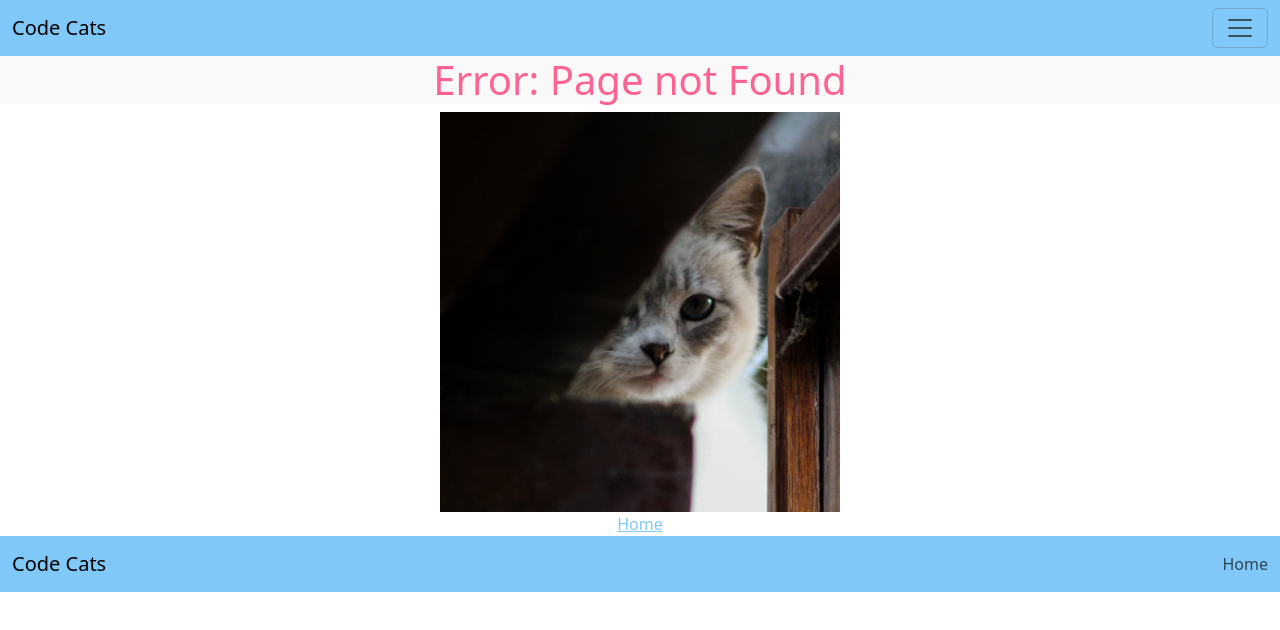
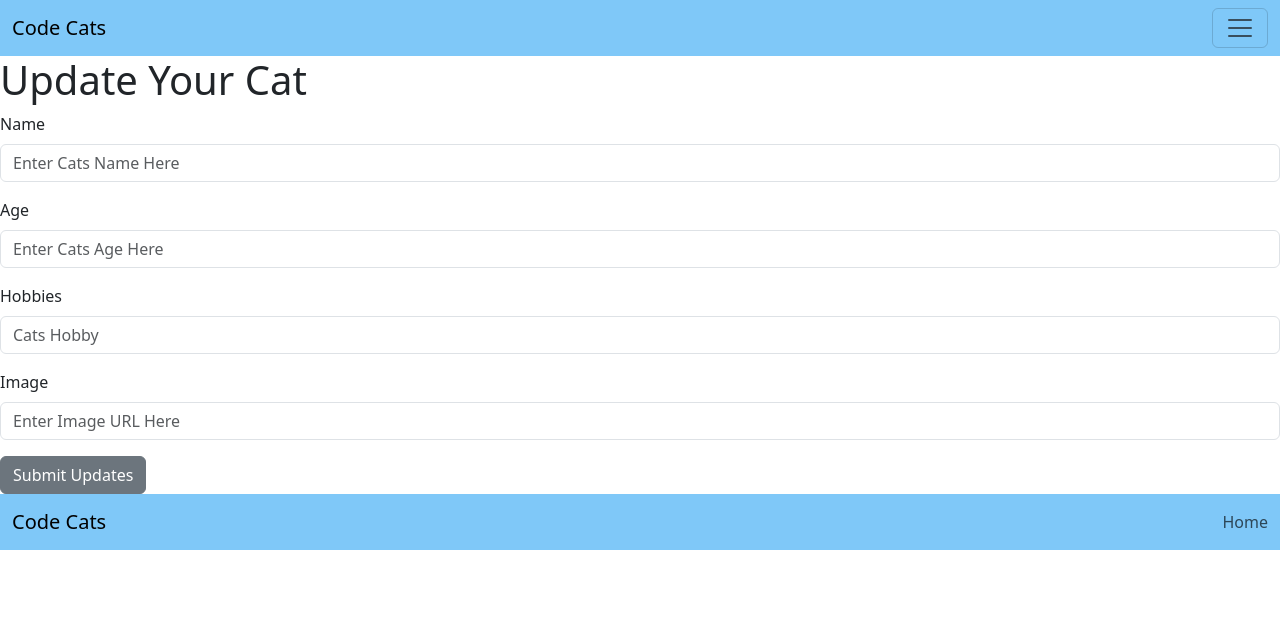
Before and after one commit to learn-academy-2023-foxtrot/cat-tinder-frontend-codecats, a React (Create React App) app: page /catedit/1 in a window 1280 px wide. Before the commit this address had no page. Shown: the top 630 px of the page. Built offline with nearby package versions, Linux system fonts and the light colour scheme.

Commit message:
worked on update functionality

```diff
--- a/src/App.js
+++ b/src/App.js
@@ -19,6 +19,11 @@ const App = () => {
     console.log(cat)
   }
 
+  const updateCat = (cat, id) => {
+    console.log("cat:", cat)
+    console.log("id:", id)
+  }
+
  return (
   <>
     <Header />
@@ -27,7 +32,7 @@ const App = () => {
       <Route path="/catindex" element={<CatIndex cats={cats} />} />
       <Route path="/catshow/:id" element={<CatShow cats={cats} />} />
       <Route path="/catnew" element={<CatNew createCat={createCat}/>} />
-      <Route path="/catedit" element={<CatEdit />} />
+      <Route path="/catedit/:id" element={<CatEdit cats={cats} updateCat={updateCat} />} />
       <Route path="*" element={<NotFound />} />
     </Routes>
     <Footer />
--- a/src/pages/CatEdit.js
+++ b/src/pages/CatEdit.js
@@ -1,9 +1,81 @@
-import React from "react"
+import React, { useState } from "react"
+import { Form, FormGroup, Label, Input, Button } from 'reactstrap'
+import { useNavigate, useParams } from "react-router-dom"
 
-const CatEdit = () => {
+const CatEdit = ({ cats, updateCat }) => {
+    const { id } = useParams()
+    let currentCat = cats?.find((cat) => cat.id === +id)
+
+    const [editCat, setEditCat] = useState({
+        name: currentCat.name,
+        age: currentCat.age,
+        hobbies: currentCat.hobbies,
+        image: currentCat.image
+    })
+    const handleChange = (e) => {
+        setEditCat({...editCat, [e.target.name]: e.target.value })
+    }
+    const navigate = useNavigate()
+    const handleSubmit = () => {
+        updateCat(editCat, currentCat.id)
+        navigate("/catindex")
+    }
     return (
         <>
-        <h1>Cat Edit</h1>
+        <h1>Update Your Cat</h1>
+        <Form>
+  <FormGroup>
+    <Label for="name">
+      Name
+    </Label>
+    <Input
+      id="name"
+      name="name"
+      placeholder="Enter Cats Name Here"
+      type="text"
+      onChange={handleChange}
+    />
+  </FormGroup>
+  <FormGroup>
+    <Label for="age">
+      Age
+    </Label>
+    <Input
+      id="age"
+      name="age"
+      placeholder="Enter Cats Age Here"
+      type="number"
+      onChange={handleChange}
+    />
+  </FormGroup>
+  <FormGroup>
+    <Label for="hobbies">
+      Hobbies
+    </Label>
+    <Input
+      id="hobbies"
+      name="hobbies"
+      placeholder="Cats Hobby"
+      type="text"
+      onChange={handleChange}
+    />
+  </FormGroup>
+  <FormGroup>
+    <Label for="image">
+      Image
+    </Label>
+    <Input
+      id="image"
+      name="image"
+      placeholder="Enter Image URL Here"
+      type="url"
+      onChange={handleChange}
+    />
+  </FormGroup>
+   <Button onClick={handleSubmit} name="submit">
+    Submit Updates
+  </Button>
+</Form>
         </>
     )
 }
--- a/src/pages/CatShow.js
+++ b/src/pages/CatShow.js
@@ -1,5 +1,5 @@
 import React from "react"
-import { useParams } from "react-router-dom"
+import { useParams, NavLink } from "react-router-dom"
 import { Card, CardBody, CardSubtitle, CardTitle } from "reactstrap"
 
 const CatShow = ({ cats }) => {
@@ -37,6 +37,9 @@ const CatShow = ({ cats }) => {
                         </CardBody>
                     </Card>
                 )}
+                <NavLink to={`/catedit/${currentCat.id}`} className="nav-link">
+                    Edit Cat Profile
+                </NavLink>
              </main>
         </>
     )
```
Also changed, not shown: 1 other file (tests, documents, lock files or other folders).
